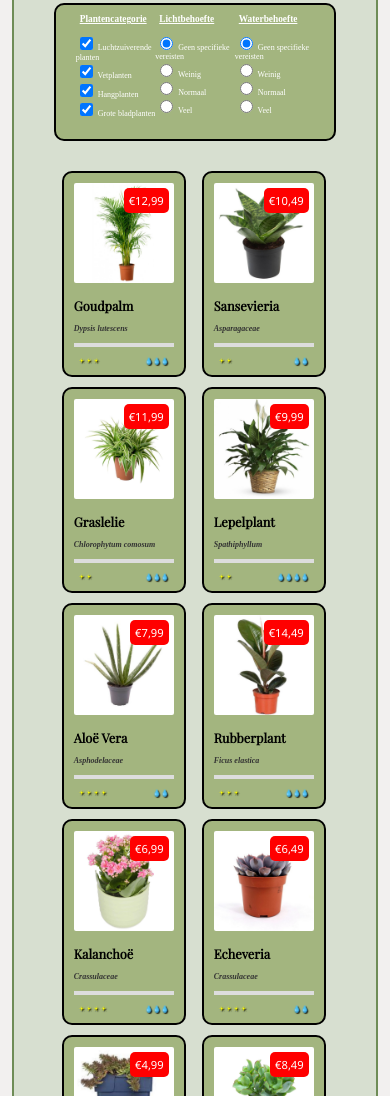
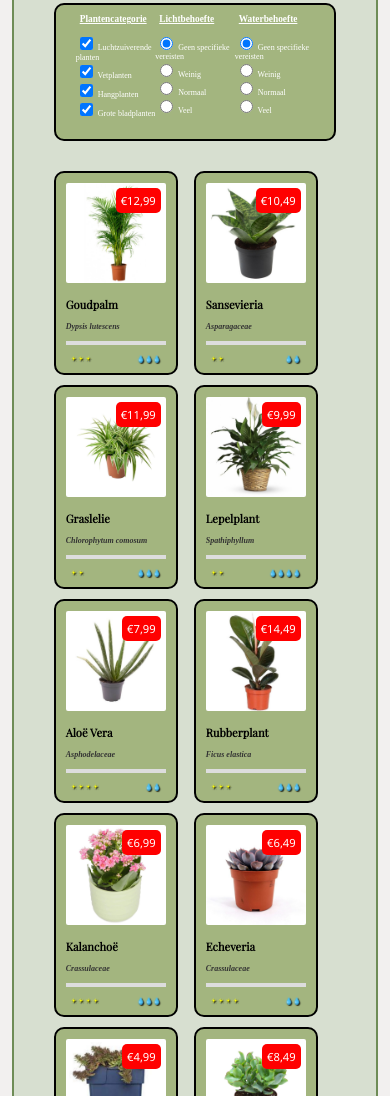
Before and after one commit to DeanHolm/Botanische_Bazaar, a plain HTML site: page shop.html in a window 390 px wide. Shown: the part 904-2000 px from the top of the page. Drawn offline with nearby package versions, Linux system fonts and the light colour scheme.

Commit message:
Add files via upload

```diff
--- a/css/mainstyle.css
+++ b/css/mainstyle.css
@@ -532,7 +532,6 @@ section#toelichting p span.water {
     flex-wrap: wrap;
     justify-content: flex-start;
     align-items: stretch;
-    /* margin-right: 40px; */
 }
 
 main#bestelpagina {
@@ -779,15 +778,16 @@ aside#filters hr {
         grid-template-areas: "reviews" "afbeelding";
     }
     .item {
-        margin: 0px 8px 10px 8px;
+        margin: 0px 16px 10px 0px;
         max-width: 120px;
+        justify-content: space-evenly;
     }
     .item img {
         height: 100px;
         padding: 10px;
     }
     .item h1 {
-        font-size: 0.8em;
+        font-size: 0.7em;
         margin: 0px 10px 10px 10px;
     }
     .item h2 {
@@ -845,6 +845,9 @@ aside#filters hr {
     aside#filters hr {
         display: none;
     }
+    div.chatbox img {
+        width: 50px;
+    }
 }
 
 @media screen and (max-width: 1000px) {
```
